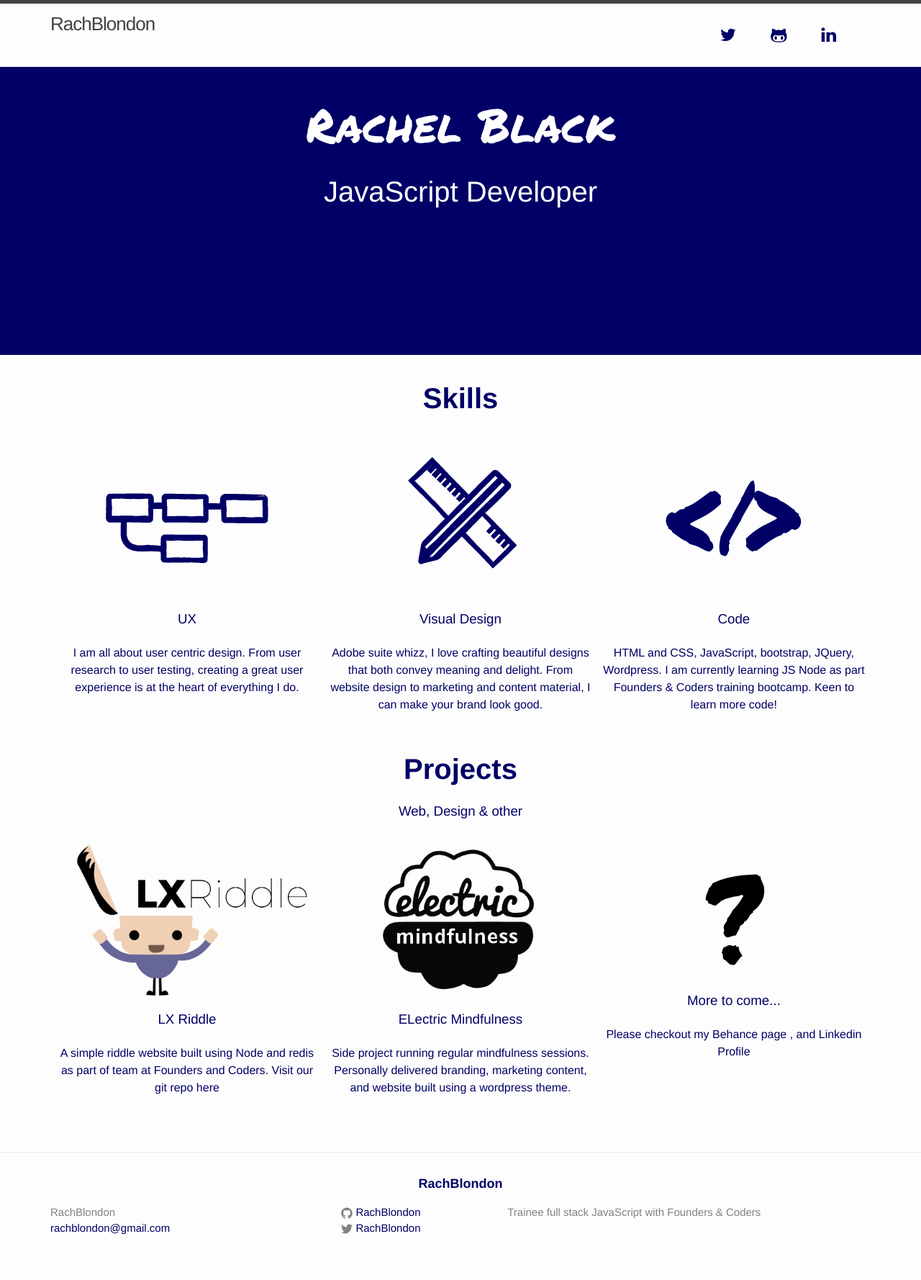
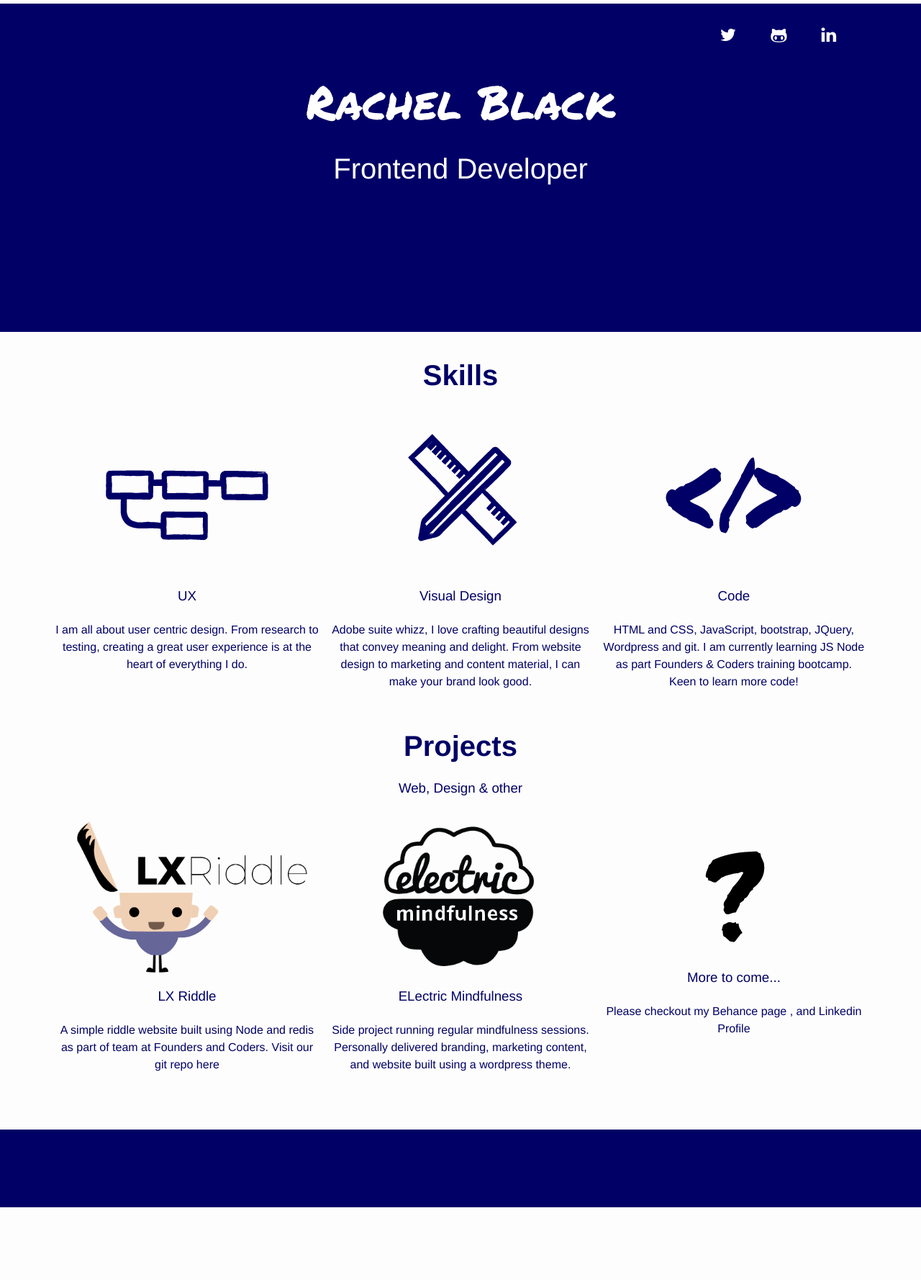
Before and after one commit to RachBLondon/rachblondon.github.io, a Jekyll site: the page built from index.html, in a window 1280 px wide. Shown: the whole page at 72% size. Built offline with Jekyll 4.4.1, drawn with Linux system fonts in a browser that asks for light colours; nearby versions of some CDN libraries; after the commit the page ends 1677 px from its top, so only the background shows below that.

Commit message:
footer added and block colour splash added

```diff
--- a/_includes/footer.html
+++ b/_includes/footer.html
@@ -2,17 +2,18 @@
 
   <div class="wrapper">
 
-    <h2 class="footer-heading">{{ site.title }}</h2>
+    <!-- <h2 class="footer-heading">{{ site.title }}</h2> -->
 
     <div class="footer-col-wrapper">
-      <div class="footer-col  footer-col-1">
+      <!-- <div class="footer-col  footer-col-1">
         <ul class="contact-list">
           <li>{{ site.title }}</li>
-          <li><a href="mailto:{{ site.email }}">{{ site.email }}</a></li>
+          <li class="white"><a href="mailto:{{ site.email }}">{{ site.email }}</a></li>
         </ul>
-      </div>
+      </div> -->
 
-      <div class="footer-col  footer-col-2">
+
+      <!-- <div class="footer-col  footer-col-2">
         <ul class="social-media-list">
           {% if site.github_username %}
           <li>
@@ -43,11 +44,13 @@
           </li>
           {% endif %}
         </ul>
-      </div>
+      </div> -->
 
-      <div class="footer-col  footer-col-3">
-        <p class="text">{{ site.description }}</p>
-      </div>
+      <!-- <div class="footer-col  footer-col-3">
+        <ul>
+          <li>rachblondon@gmail.com </li>
+        </ul>
+      </div> -->
     </div>
 
   </div>
--- a/_includes/head.html
+++ b/_includes/head.html
@@ -3,13 +3,15 @@
   <meta http-equiv="X-UA-Compatible" content="IE=edge">
   <meta name="viewport" content="width=device-width, initial-scale=1">
 
-  <title>{% if page.title %}{{ page.title }}{% else %}{{ site.title }}{% endif %}</title>
-  <meta name="description" content="{% if page.excerpt %}{{ page.excerpt | strip_html | strip_newlines | truncate: 160 }}{% else %}{{ site.description }}{% endif %}">
-
+  <title>RachBlondon</title>
+  <!-- <meta name="description" content="{% if page.excerpt %}{{ page.excerpt | strip_html | strip_newlines | truncate: 160 }}{% else %}{{ site.description }}{% endif %}"> -->
+  <link rel="shortcut icon" href="/images/favicon.ico" type="image/x-icon" />
   <link rel="stylesheet" href="{{ "/css/main.css" | prepend: site.baseurl }}">
   <link rel="stylesheet" href="{{ "/css/splash.css" | prepend: site.baseurl }}">
   <link rel="stylesheet" href="{{ "/css/skills.css" | prepend: site.baseurl }}">
     <link rel="stylesheet" href="{{ "/css/projects.css" | prepend: site.baseurl }}">
+<link rel="stylesheet" href="{{ "/css/header.css" | prepend: site.baseurl }}">
+<link rel="stylesheet" href="{{ "/css/footer.css" | prepend: site.baseurl }}">
 
   <link rel="canonical" href="{{ page.url | replace:'index.html','' | prepend: site.baseurl | prepend: site.url }}">
   <link rel="alternate" type="application/rss+xml" title="{{ site.title }}" href="{{ "/feed.xml" | prepend: site.baseurl | prepend: site.url }}" />
--- a/_includes/header.html
+++ b/_includes/header.html
@@ -2,7 +2,7 @@
 
   <div class="wrapper">
 
-    <a class="site-title" href="{{ site.baseurl }}/">{{ site.title }}</a>
+    <!-- <a class="site-title" href="{{ site.baseurl }}/">{{ site.title }}</a> -->
 
     <nav class="site-nav">
       <a href="#" class="menu-icon">
--- a/_includes/skills.html
+++ b/_includes/skills.html
@@ -5,17 +5,17 @@
     <div class="col-3">
       <img class="skills-img" src="images/seethrough-ux.png">
       <h3> UX </h3>
-      <p> I am all about user centric design. From user research to user testing, creating a great user experience is at the heart of everything I do.</p>
+      <p> I am all about user centric design. From research to testing, creating a great user experience is at the heart of everything I do.</p>
     </div>
     <div class="col-3">
       <img class="skills-img" src="images/seethrough-graphics.png">
       <h3> Visual Design </h3>
-      <p> Adobe suite whizz, I love crafting beautiful designs that both convey meaning and delight. From website design to marketing and content material, I can make your brand look good.<p>
+      <p> Adobe suite whizz, I love crafting beautiful designs that convey meaning and delight. From website design to marketing and content material, I can make your brand look good.<p>
     </div>
     <div class="col-3">
       <img class="skills-img" src="images/seethrough-code.png">
       <h3> Code </h3>
-      <p> HTML and CSS, JavaScript, bootstrap, JQuery, Wordpress. I am currently learning JS Node as part Founders &amp Coders training bootcamp. Keen to learn more code!</p>
+      <p> HTML and CSS, JavaScript, bootstrap, JQuery, Wordpress and git. I am currently learning JS Node as part Founders &amp Coders training bootcamp. Keen to learn more code!</p>
     </div>
   </div>
 </section>
--- a/_includes/splash.html
+++ b/_includes/splash.html
@@ -9,7 +9,7 @@
 <section class="splash">
   <div class="splash-text">
     <h1> Rachel Black </h1>
-    <h4> JavaScript Developer </h4>
+    <h4> Frontend Developer </h4>
   </div>
 
 </section>
--- /dev/null
+++ b/css/footer.css
@@ -0,0 +1,9 @@
+.site-footer {
+  background-color: #000066;
+  color: white;
+  height: 3em;
+}
+
+contact-list .white {
+  color: #FFFFFF;
+}
--- /dev/null
+++ b/css/header.css
@@ -0,0 +1,10 @@
+.site-header {
+  background-color: #000066;
+  border-bottom: 0px;
+  height: 2em;
+}
+
+
+.trigger ul a {
+  color: white;
+}
--- a/css/main.scss
+++ b/css/main.scss
@@ -17,9 +17,9 @@ $text-color:       #000066;
 $background-color: #fdfdfd;
 $brand-color:      #000066;
 
-$grey-color:       #828282;
-$grey-color-light: lighten($grey-color, 40%);
-$grey-color-dark:  darken($grey-color, 25%);
+$grey-color:       #FFFFFF;
+$grey-color-light: #FFFFFF;
+$grey-color-dark:  #FFFFFF;
 
 // Width of the content area
 $content-width:    1200px;
```
Also changed, not shown: images/favicon.ico (added).
